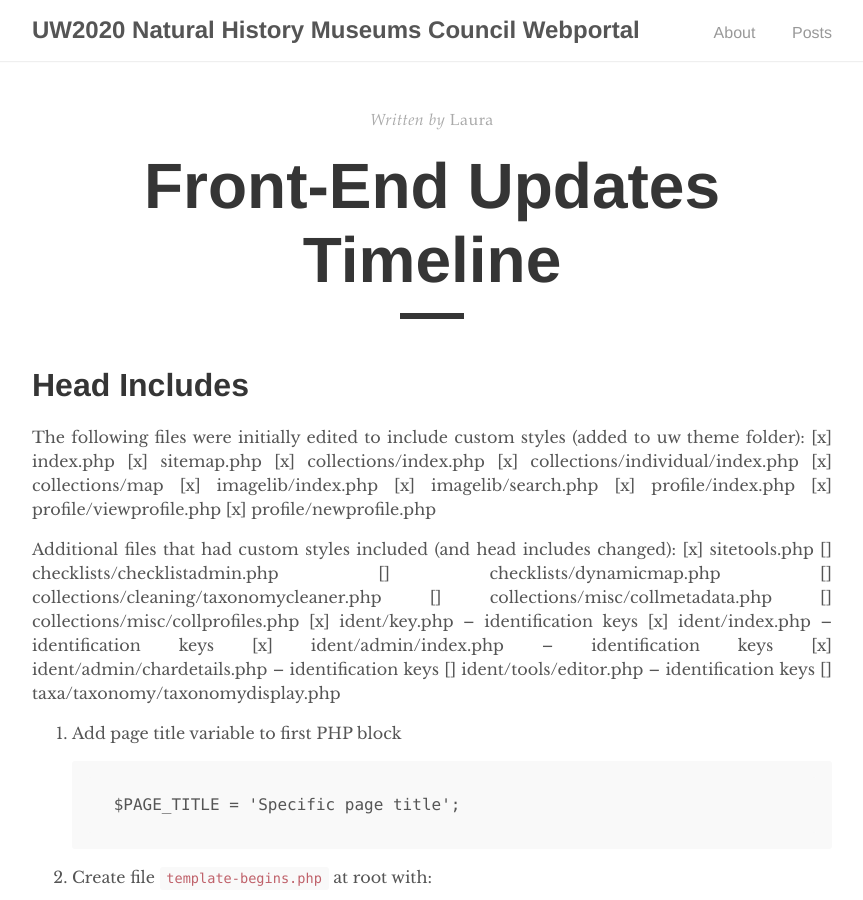
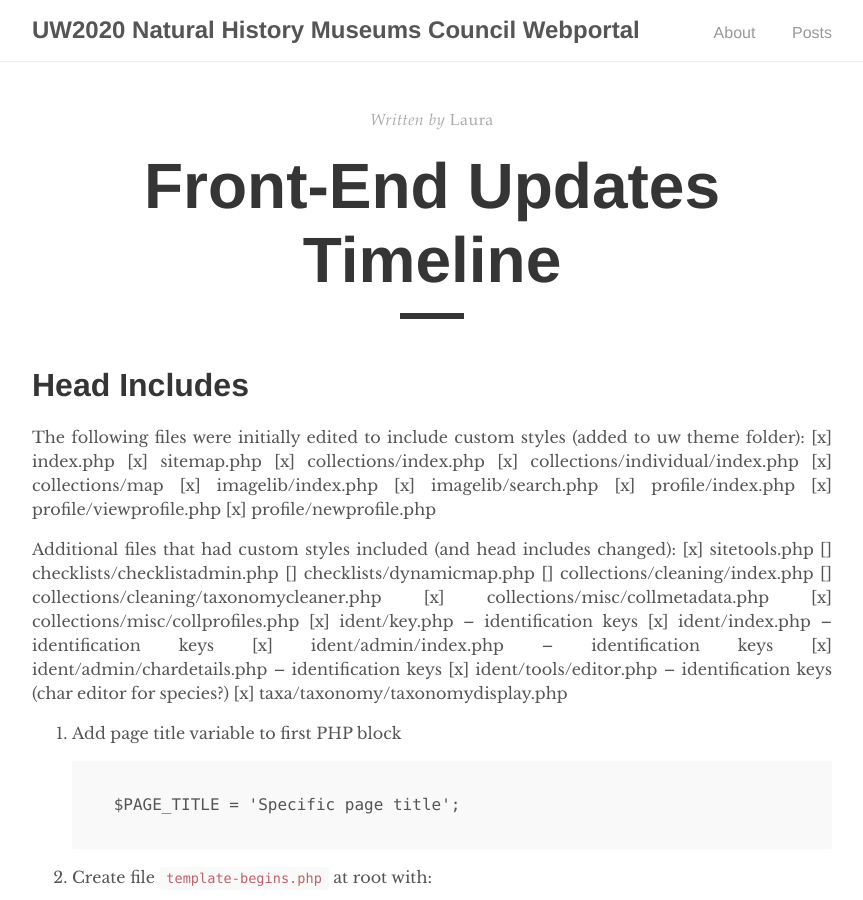
Before and after one commit to arbolitoloco/uw2020, a Jekyll site: the page built from docs/front-end-updates-timeline.md, in a window 1280 px wide and 900 px high. Shown: the whole window, without its empty margins (208-1071 px from the left). Built offline with Jekyll 4.4.1, drawn with Linux system fonts in a browser that asks for light colours.

Commit message:
Update front-end-updates-timeline.md

```diff
--- a/docs/front-end-updates-timeline.md
+++ b/docs/front-end-updates-timeline.md
@@ -23,15 +23,16 @@
 [x] sitetools.php
 [] checklists/checklistadmin.php
 [] checklists/dynamicmap.php
+[] collections/cleaning/index.php
 [] collections/cleaning/taxonomycleaner.php
-[] collections/misc/collmetadata.php
-[] collections/misc/collprofiles.php
+[x] collections/misc/collmetadata.php
+[x] collections/misc/collprofiles.php
 [x] ident/key.php -- identification keys
 [x] ident/index.php -- identification keys
 [x] ident/admin/index.php -- identification keys
 [x] ident/admin/chardetails.php -- identification keys
-[] ident/tools/editor.php -- identification keys
-[] taxa/taxonomy/taxonomydisplay.php
+[x] ident/tools/editor.php -- identification keys (char editor for species?)
+[x] taxa/taxonomy/taxonomydisplay.php
 
 
 1. Add page title variable to first PHP block
```
